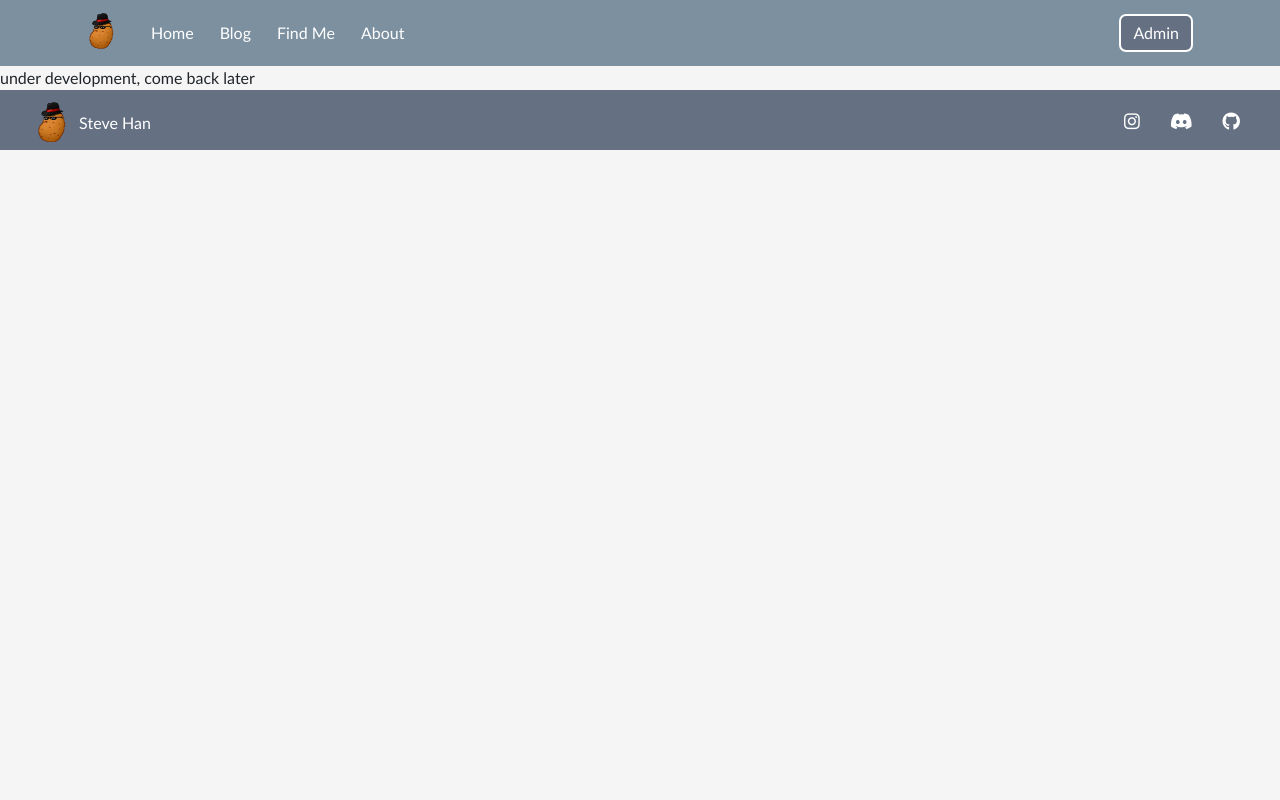
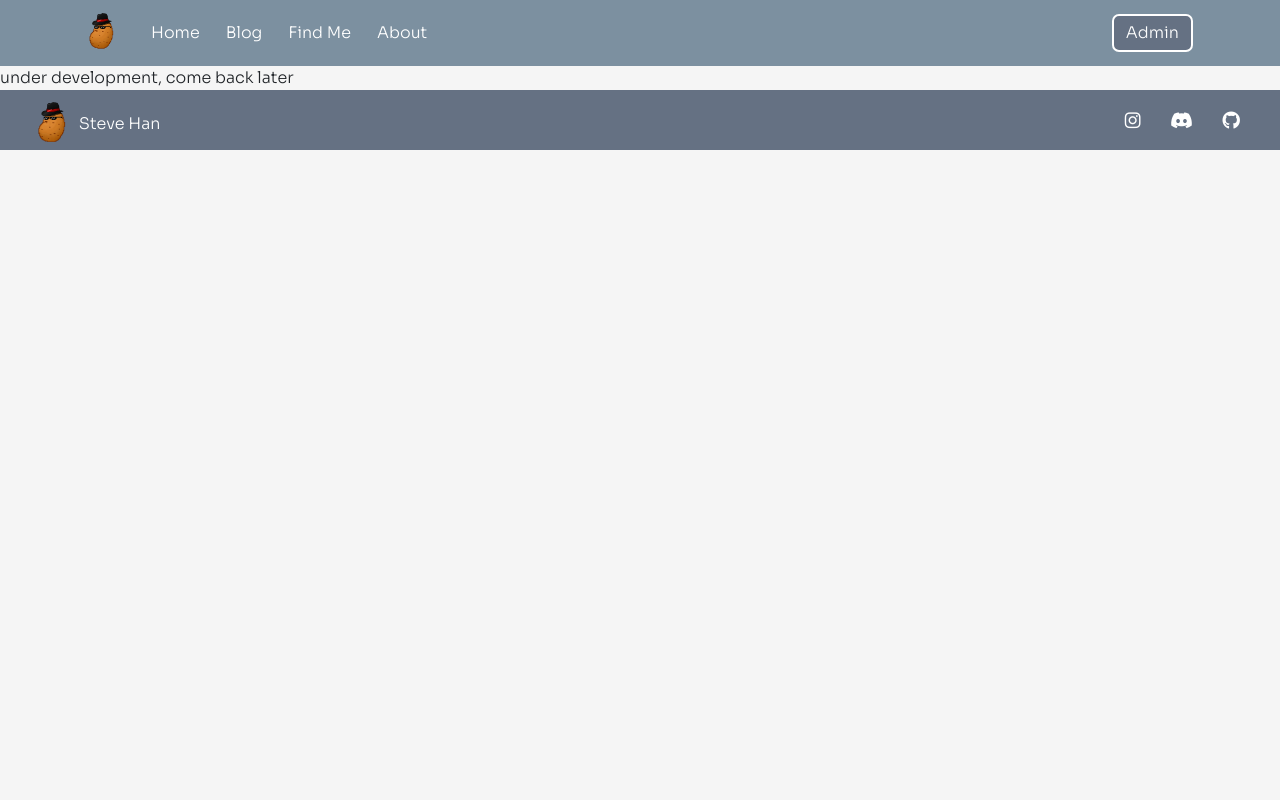
Before and after one commit to stevehan12138/ilikechicken.me, a Django app: template templates/page/about.html in a window 1280 px wide. Run offline with Django 3.2, Linux system fonts and the light colour scheme; the template is opened without the code that fills it, so the values that code supplies are empty; some libraries are stand-ins or nearby versions.

Commit message:
font change

```diff
--- a/static/css/style.css
+++ b/static/css/style.css
@@ -3,6 +3,7 @@ html, body {
     margin: 0;
     height: 100%;
     background-color: #f5f5f5;
+    font-family: 'Sora', sans-serif;
 }
 
 .main-content{
@@ -92,6 +93,7 @@ html, body {
 .contact {
     width: 80%;
     margin: 0 auto;
+    height: 100%;
     padding: 20px 0;
 }
 
--- a/templates/base.html
+++ b/templates/base.html
@@ -9,6 +9,9 @@
         rel="stylesheet"
         integrity="sha384-BmbxuPwQa2lc/FVzBcNJ7UAyJxM6wuqIj61tLrc4wSX0szH/Ev+nYRRuWlolflfl"
         crossorigin="anonymous">
+    <link rel="preconnect" href="https://fonts.googleapis.com">
+    <link rel="preconnect" href="https://fonts.gstatic.com" crossorigin>
+    <link href="https://fonts.googleapis.com/css2?family=Sora:wght@300&display=swap" rel="stylesheet">
     <link rel="stylesheet" type="text/css" href="{% static 'css/style.css' %}">
     <link rel="stylesheet" type="text/css" href="{% static 'css/footer.css' %}">
     <link rel="shortcut icon" type="image/png" href="{% static 'favicon.ico' %}"/>
```
